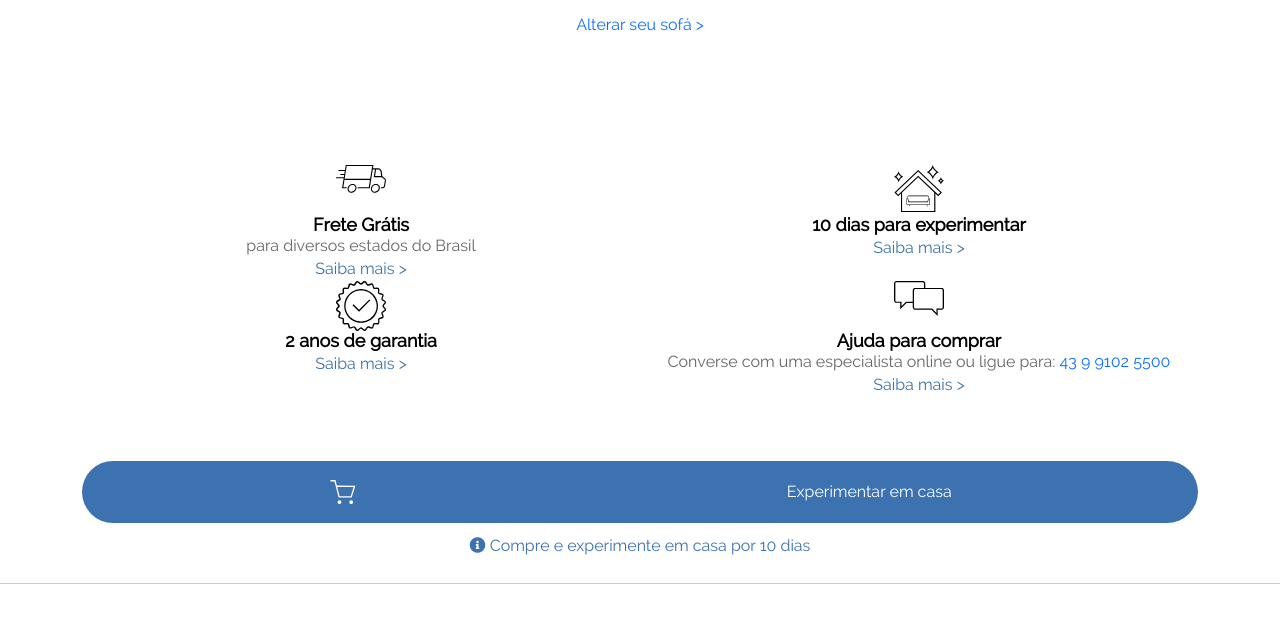
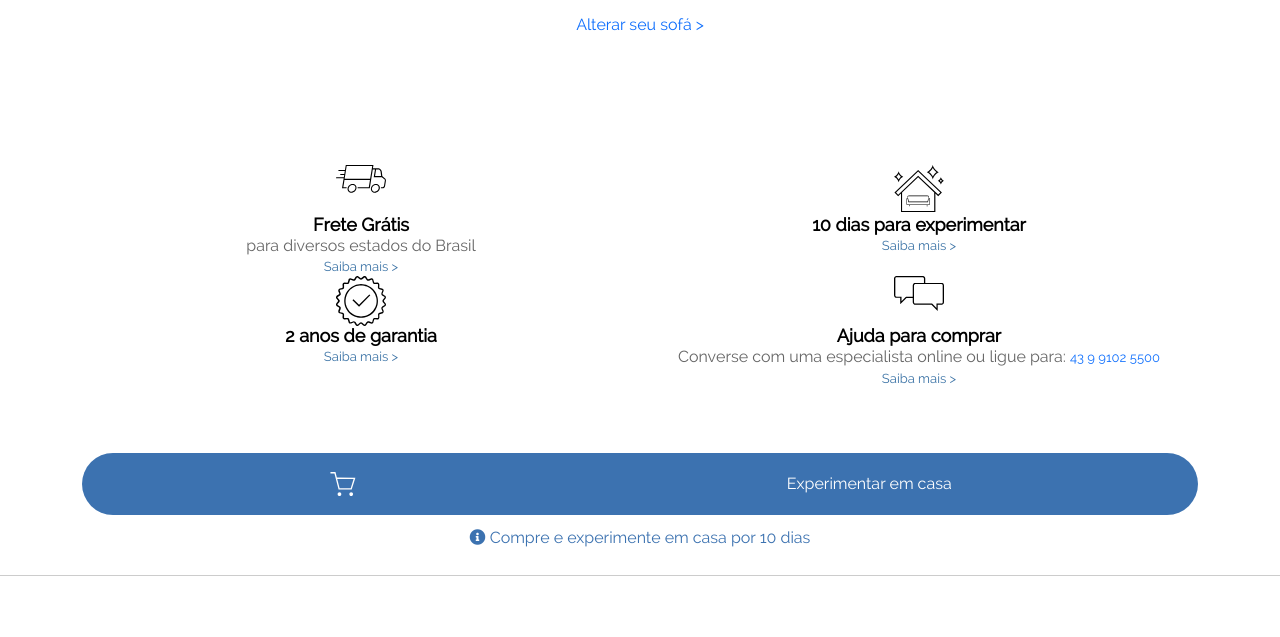
Before and after one commit to senhorwell/sofasoft, a PHP site: page /experimente.php in a window 1280 px wide. Shown: the part 1162-1799 px from the top of the page. Run offline with PHP 8.4, Linux system fonts and the light colour scheme; some libraries are stand-ins or nearby versions.

Commit message:
saiba mais quebrado

```diff
--- a/css/app.css
+++ b/css/app.css
@@ -10,6 +10,10 @@
 
 strong {
     font-family: 'Raleway-bold' !important;
+}
+
+#propaganda-card a {
+    font-size: 13px !important;
 }
 
 strong.normal {
```
